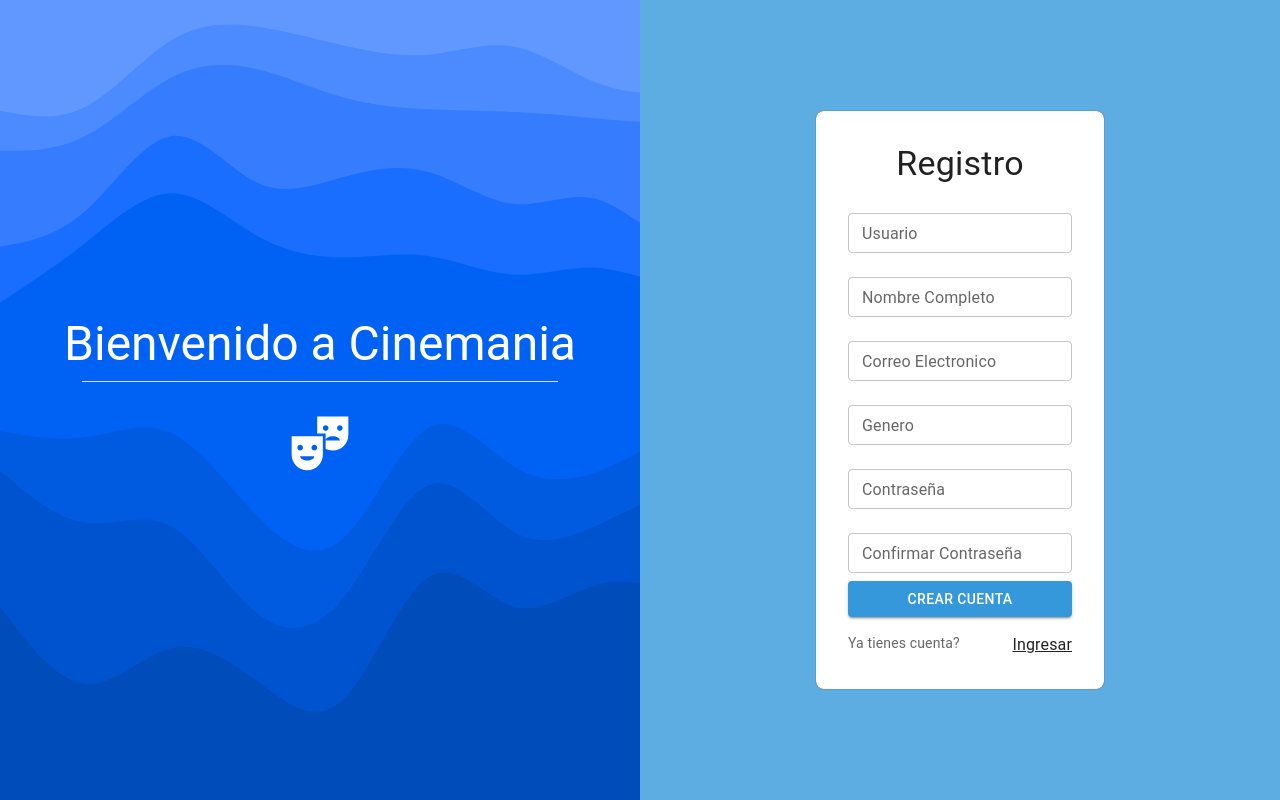
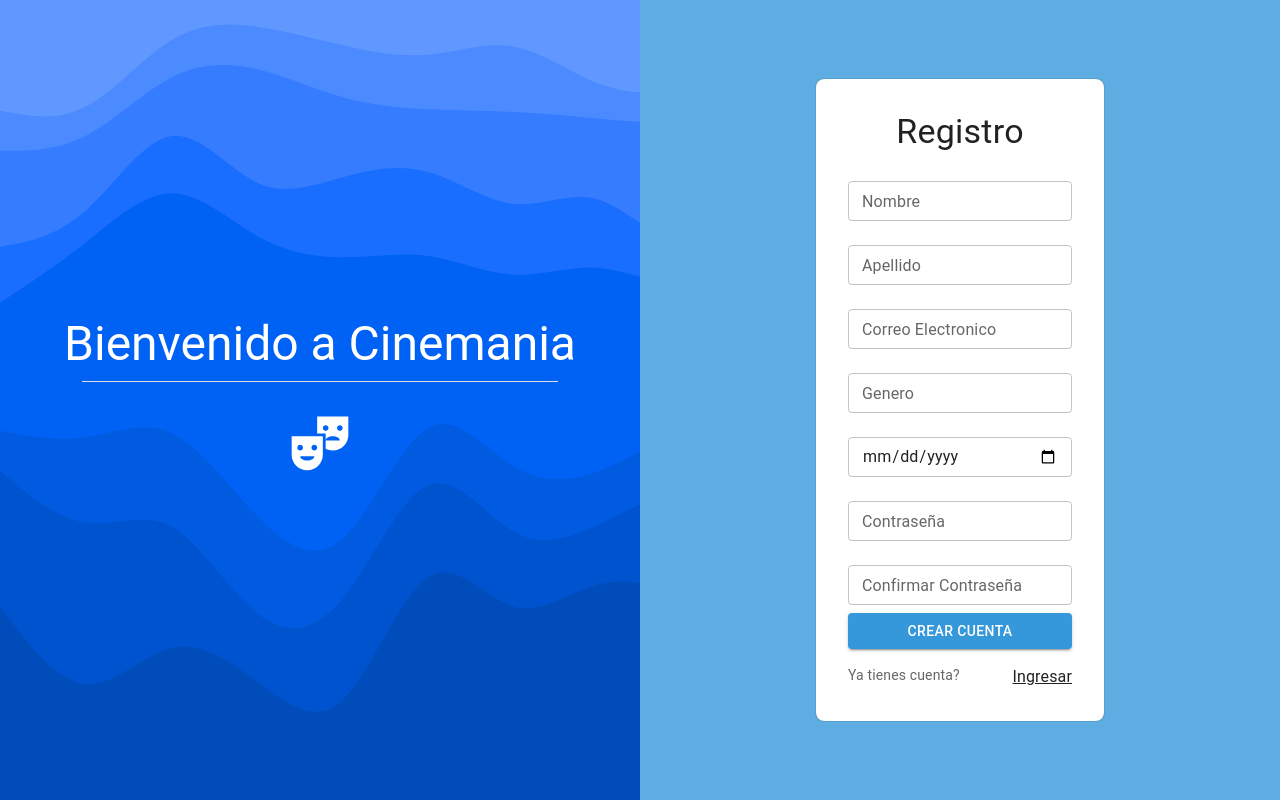
Before and after one commit to Eduardo1232000/AYD1_P1_G5, a React (Vite) app in the folder front-vite/: page /auth/register in a window 1280 px wide. Built offline with nearby package versions, Linux system fonts and the light colour scheme.

Commit message:
FINALIZACION LOGIN Y REGISTRO

```diff
--- a/front-vite/src/api/api.js
+++ b/front-vite/src/api/api.js
@@ -1,6 +1,6 @@
 import axios from "axios"
 
-const baseURL = "https://localhost:8080"
+const baseURL = "http://localhost:8080"
 
 const axiosInstance = axios.create({
 	baseURL,
@@ -15,12 +15,13 @@ export const postLogin = async ({ email, password }) => {
 }
 
 
-export const postRegister = async ({ username, lastname,gender, email, password }) => {
+export const postRegister = async ({ username, lastname,gender, email,birthdate, password }) => {
 	const response = await axiosInstance.post("/register", {
 		username,
 		lastname,
 		gender,
 		email,
+		birthdate,
 		password,
 	})
 	return response
--- a/front-vite/src/auth/components/LoginCredentials.jsx
+++ b/front-vite/src/auth/components/LoginCredentials.jsx
@@ -1,6 +1,6 @@
 import { Box, Button, TextField } from "@mui/material"
-// import { errorMessage, successMessage } from "../../utils/messageStore"
-// import { postLogin } from "../../api"
+import { errorMessage, successMessage } from "../../utils/messageStore"
+import { postLogin } from "../../api"
 import { useFormik } from "formik"
 import { useAuthStore } from "../../store/auth"
 import { useNavigate } from "react-router-dom"
@@ -28,32 +28,30 @@ function LoginCredentials() {
 			return errors
 		},
 		onSubmit: async ({email,password}) => {
-			console.log(values)
 			setUser(email)
 			if(email === "admin" && password === "admin"){
 				navigate("/admin/home")
 				return
 			}
-			navigate("/home")
 
-			// try {
-			// 	const res = await postLogin({email,password})
-			// 	console.log(res)
-			// 	if (res.status === 200) {
-			// 		successMessage("Inicio de sesion exitoso.")
-			// 		setUser(email)
-			// 		navigate("/home")
-			// 		return
-			// 	} else {
-			// 		formik.setErrors({
-			// 			email: "Usuario o contraseña incorrectos.",
-			// 			password: "Email o contraseña incorrectos.",
-			// 		})
-			// 	}
-			// } catch (error) {
-			// 	console.error(error)
-			// 	errorMessage("Error al iniciar sesion.")
-			// }
+			 try {
+			 	const res = await postLogin({email,password})
+			 	console.log(res)
+			 	if (res.status === 200) {
+			 		successMessage("Inicio de sesion exitoso.")
+			 		setUser(email)
+			 		navigate("/home")
+			 		return
+			 	} else {
+			 		formik.setErrors({
+			 			email: "Usuario o contraseña incorrectos.",
+			 			password: "Email o contraseña incorrectos.",
+			 		})
+			 	}
+			 } catch (error) {
+			 	console.error(error)
+			 	errorMessage("Error al iniciar sesion.")
+			 }
 		},
 	})
 	return (
@@ -61,7 +59,7 @@ function LoginCredentials() {
 			<TextField
 				label='Usuario'
 				variant='outlined'
-				type='email'
+				type='text'
 				fullWidth
 				margin='normal'
 				autoComplete='off'
--- a/front-vite/src/auth/pages/RegisterPage.jsx
+++ b/front-vite/src/auth/pages/RegisterPage.jsx
@@ -9,6 +9,7 @@ const formData = {
 	lastname: "",
 	email: "",
 	gender: "",
+	birthdate: "",
 	password: "",
 	passwordConfirm: "",
 }
@@ -43,13 +44,14 @@ function RegisterPage() {
 			}
 			return errors
 		},
-		onSubmit: async ({ username, lastname, email, gender, password }) => {
+		onSubmit: async ({ username, lastname, email, gender,birthdate, password }) => {
 			try {
 				await postRegister({
 					username,
 					lastname,
 					email,
 					gender,
+					birthdate,
 					password,
 				})
 
@@ -86,7 +88,7 @@ function RegisterPage() {
 
 			<form onSubmit={formik.handleSubmit}>
 				<TextField
-					label='Usuario'
+					label='Nombre'
 					variant='outlined'
 					fullWidth
 					size='small'
@@ -104,7 +106,7 @@ function RegisterPage() {
 					}
 				/>
 				<TextField
-					label='Nombre Completo'
+					label='Apellido'
 					variant='outlined'
 					type='text'
 					size='small'
@@ -155,6 +157,22 @@ function RegisterPage() {
 						formik.errors.gender && formik.touched.gender ? formik.errors.gender : ""
 					}
 				/>
+
+				<TextField
+					variant='outlined'
+					type='date'
+					fullWidth
+					size='small'
+					margin='normal'
+					name='birthdate'
+					value={formik.values.birthdate}
+					onChange={formik.handleChange}
+					error={!!formik.errors.birthdate && formik.touched.birthdate}
+					helperText={
+						formik.errors.birthdate && formik.touched.birthdate ? formik.errors.birthdate : ""
+					}
+				/>
+
 
 				<TextField
 					label='Contraseña'
```
Also changed, not shown: 1 other file (tests, documents, lock files or other folders).
